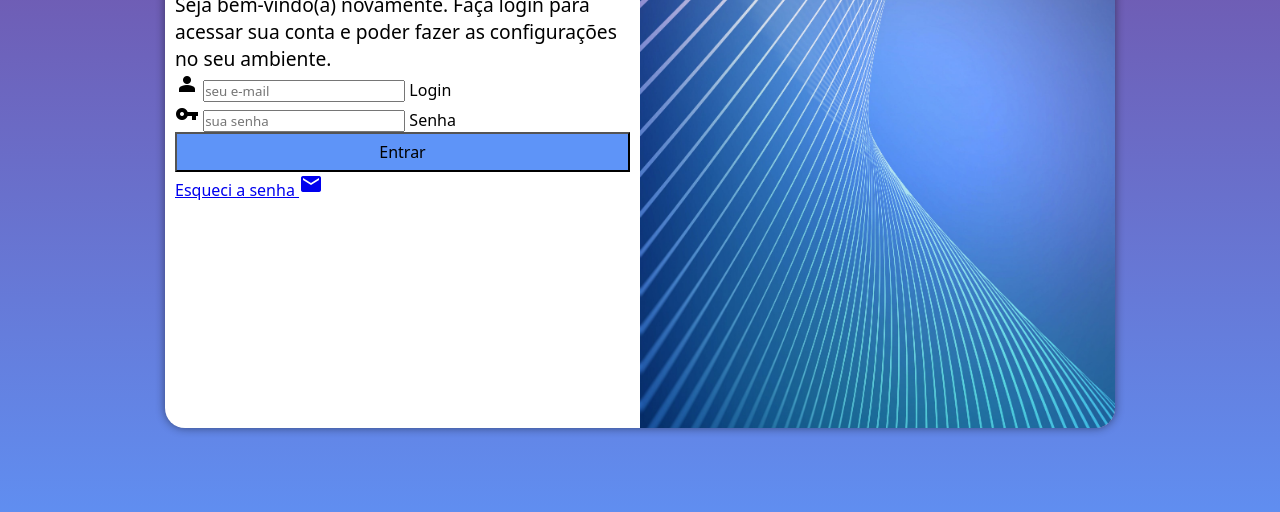
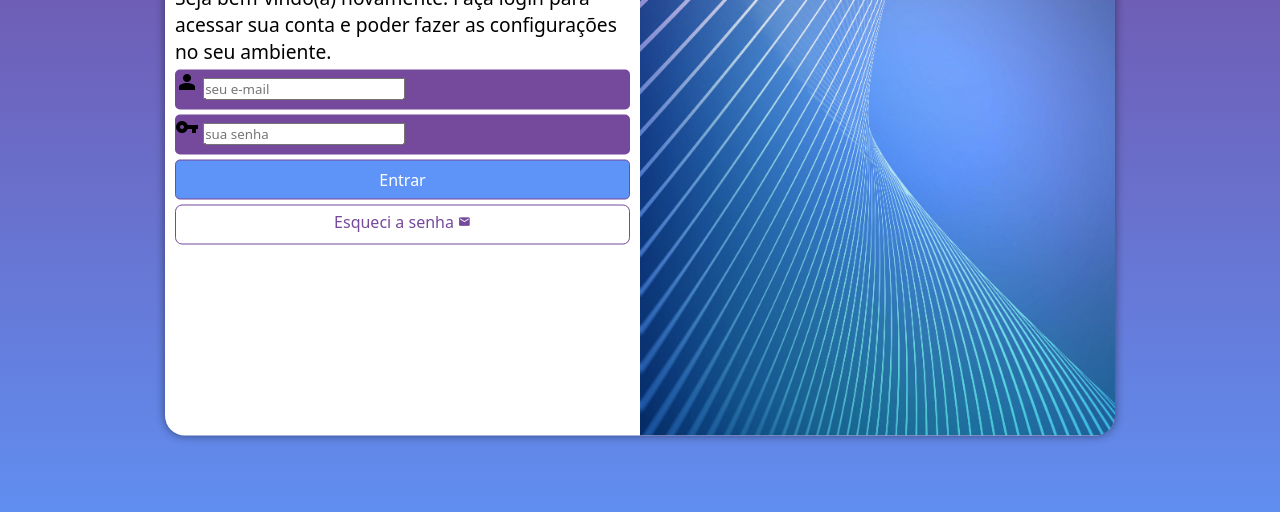
Before and after one commit to FelipeMaGomes/projeto-login, a plain HTML site: page index.html in a window 1280 px wide. Shown: the part 222-734 px from the top of the page. Drawn offline with nearby package versions, Linux system fonts and the light colour scheme.

Commit message:
email e senha

```diff
--- a/estilos/style.css
+++ b/estilos/style.css
@@ -37,7 +37,7 @@ section#login {
 
     background-color: white;
     width: 250px;
-    height: 500px;
+    height: 515px;
     border-radius: 20px;
     box-shadow: 0px 0px 10px rgba(0, 0, 0, 0.473);
 
@@ -67,6 +67,18 @@ div#formulario > p {
     font-size: 0,8em;
 }
 
+form > div.campo {
+    background-color: #75499c;
+    display: block;
+    height: 40px;
+    border-radius: 5px;
+    width: 100%;
+    margin: 5px 0px;
+}
+
+div.campo > label {
+    display: none;
+}
 
 .material-symbols-outlined {
   font-variation-settings:
@@ -81,5 +93,38 @@ form > input[type=submit] {
     font-size: 1em;
     width: 100%;
     height: 40px;
+    color: white;
     background-color: #5E94F8;
+    border: 1px solid #75499c;
+    border-radius: 5px;
+    cursor: pointer;
 }
+
+form > input[type=submit]:hover {
+    background-color: #3059a7;
+
+}
+
+form > a.botao {
+    display: block;
+    text-align: center;
+    font-size: 1em;
+    width: 100%;
+    height: 40px;
+    padding-top: 5px;
+    margin-top: 5px;
+    border-radius: 7px;
+    background-color: white;
+    color: #75499c;
+    border: 1px solid #75499c;
+    text-decoration: none;
+}
+
+form > a.botao:hover {
+    background-color: #3059a7;
+    color: white;
+}
+
+form > a.botao > i {
+    font-size: 0.8em;
+}
--- a/index.html
+++ b/index.html
@@ -32,8 +32,8 @@
                         <input type="password" name="senha" id="isenha" placeholder="sua senha" autocomplete="current-password" required minlenght="8" maxlength="20">
                         <label for="isenha">Senha</label>
                     </div>
-                    <input type="submit" value="Entrar" class="botao">
-                    <a href="esqueci.html">
+                    <input type="submit" value="Entrar">
+                    <a href="esqueci.html" class="botao">
                         Esqueci a senha <i class="material-symbols-outlined">mail</i>
                     </a>
                 </form>
```
